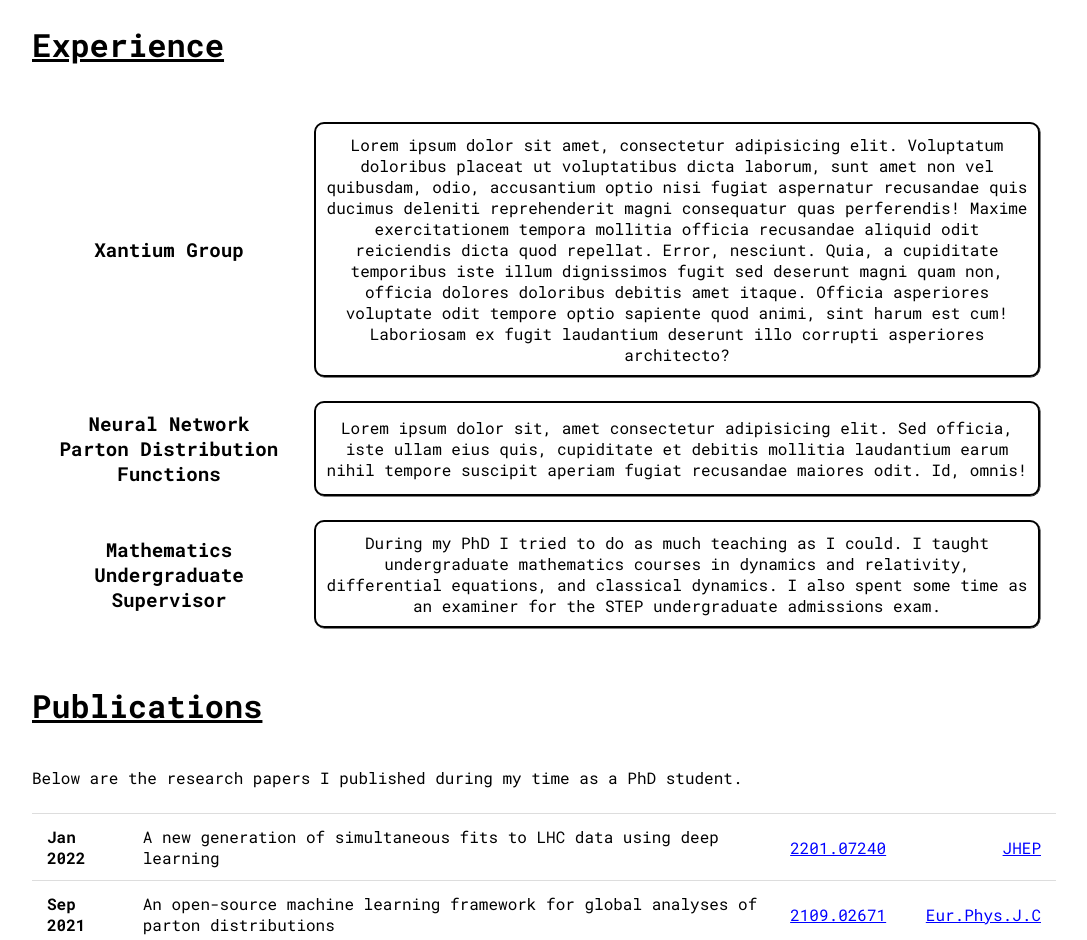
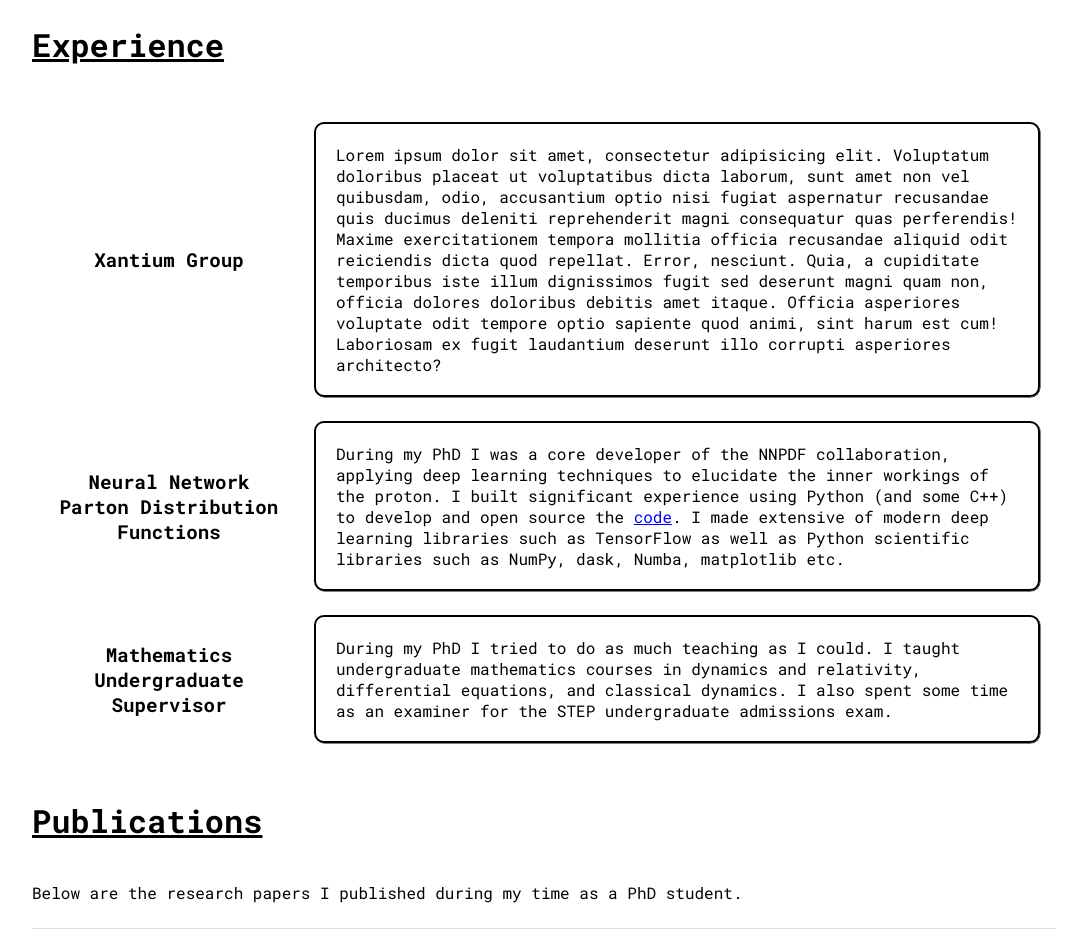
Before and after one commit to siranipour/website, a React (Vite) app: page / in a window 1280 px wide. Shown: the part 2080-3020 px from the top of the page, without its empty margins (96-1183 px from the left). Built offline with nearby package versions, Linux system fonts and the light colour scheme.

Commit message:
Adding experience content

```diff
--- a/src/components/Experience/Experience.module.css
+++ b/src/components/Experience/Experience.module.css
@@ -9,8 +9,6 @@
     display: flex;
     align-items: center;
     justify-content: center;
-    text-align: center;
-    padding: 10px;
 }
 
 
@@ -18,10 +16,14 @@
     border: solid black 2px;
     border-radius: 10px;
     box-shadow: 0.5px 0.5px 0.5px 0 black;
+    text-align: left;
+    padding: 20px;
 }
 
 .experience_container > h3 {
+    text-align: center;
     font-size: 1.2rem;
+    padding: 10px
 }
 
 @media (min-width: 650px) {
--- a/src/components/Experience/Experience.tsx
+++ b/src/components/Experience/Experience.tsx
@@ -29,10 +29,16 @@ const ExperienceEntries: ExperienceEntry[] = [
     title: "Neural Network Parton Distribution Functions",
     description: (
       <p>
-        Lorem ipsum dolor sit, amet consectetur adipisicing elit. Sed officia,
-        iste ullam eius quis, cupiditate et debitis mollitia laudantium earum
-        nihil tempore suscipit aperiam fugiat recusandae maiores odit. Id,
-        omnis!
+        During my PhD I was a core developer of the NNPDF collaboration,
+        applying deep learning techniques to elucidate the inner workings of the
+        proton. I built significant experience using Python (and some C++) to
+        develop and open source the{" "}
+        <a href="https://github.com/NNPDF/nnpdf/" target="_blank">
+          code
+        </a>
+        . I made extensive of modern deep learning libraries such as TensorFlow
+        as well as Python scientific libraries such as NumPy, dask, Numba,
+        matplotlib etc.
       </p>
     ),
   },
```
